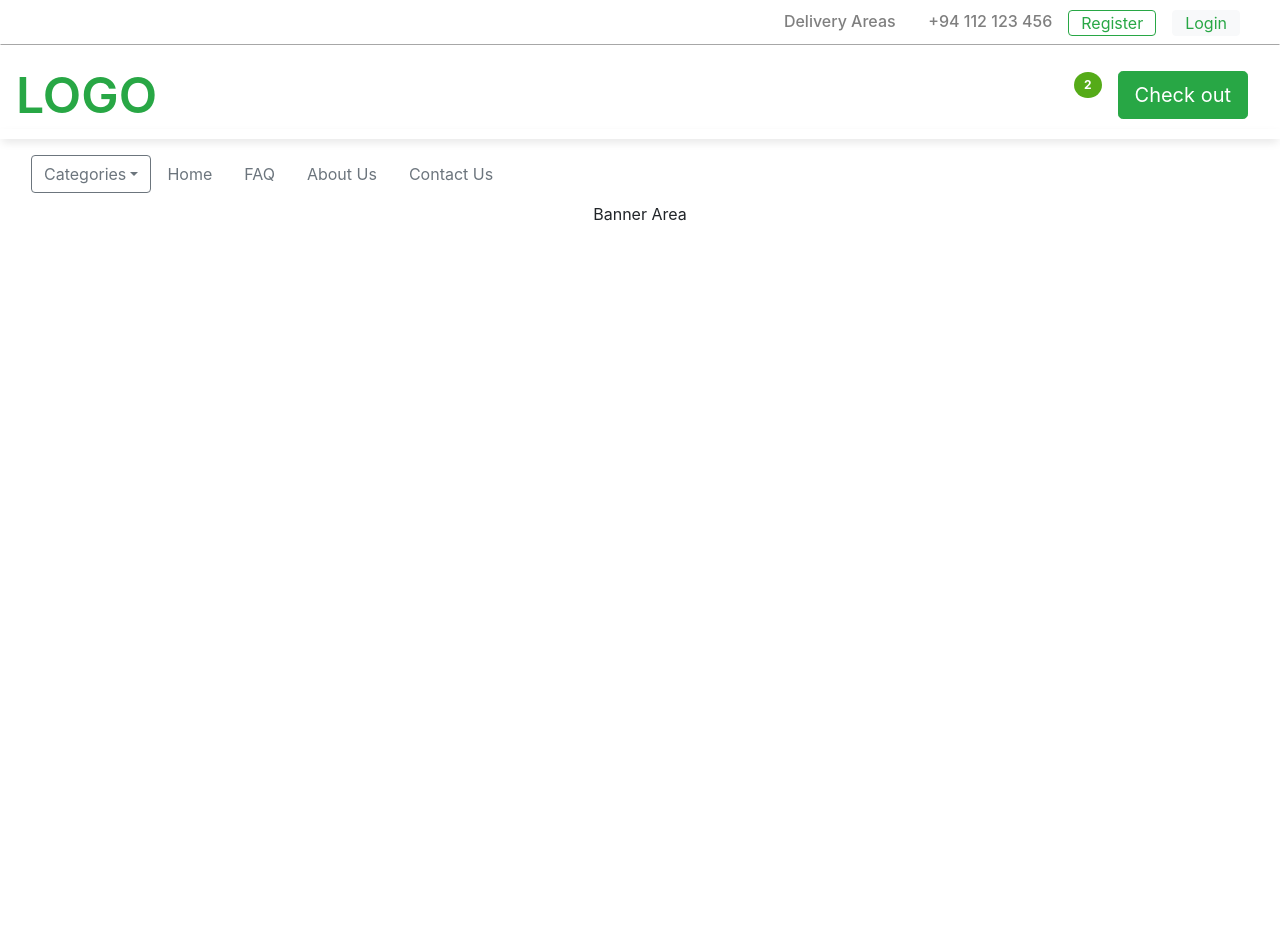
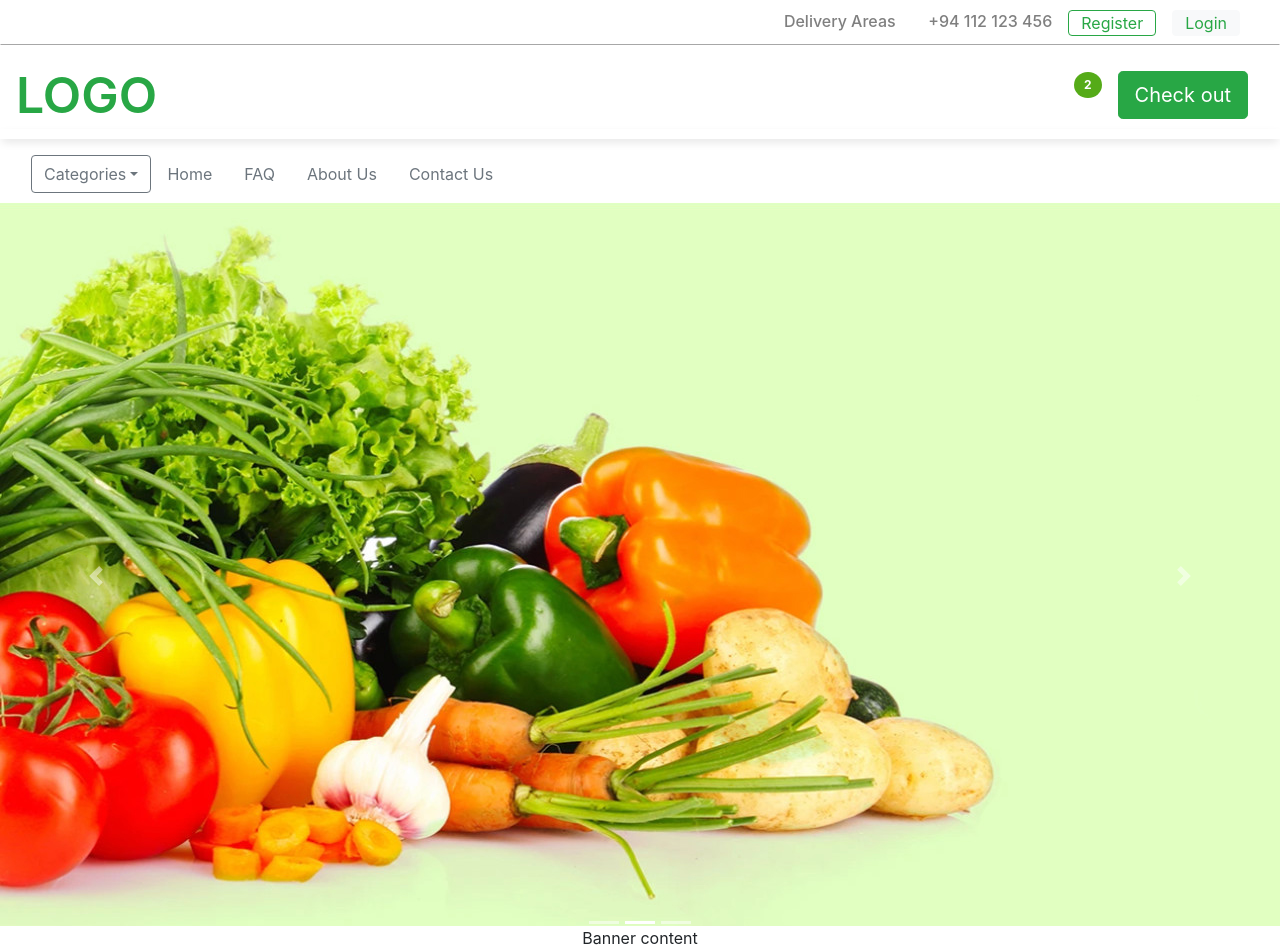
Before and after one commit to JeewanthaLahiru/online-grocery-app-with-react, a React (Create React App) app in the folder shopping-cart/: page / in a window 1280 px wide. Before the commit the page ends 800 px from the top, so only its background shows below. Built offline with nearby package versions, Linux system fonts and the light colour scheme; a web font is replaced by a local one.

Commit message:
created banner image component

```diff
--- a/shopping-cart/src/components/homePage/bannerArea/BannerArea.tsx
+++ b/shopping-cart/src/components/homePage/bannerArea/BannerArea.tsx
@@ -1,8 +1,27 @@
 import React from 'react';
+import {Carousel, Container} from "react-bootstrap";
+import BannerImage from "./BannerImage";
+import BannerContent from "./BannerContent";
 
 const BannerArea:React.FC = () => {
     return (
-        <div>Banner Area</div>
+        <Container fluid={true} className="banner-area m-0 p-0" >
+            <Carousel>
+                <Carousel.Item interval={4000}>
+                    <BannerImage/>
+                    <BannerContent/>
+                </Carousel.Item>
+                <Carousel.Item interval={4000}>
+                    <BannerImage/>
+                    <BannerContent/>
+                </Carousel.Item>
+                <Carousel.Item interval={4000}>
+                    <BannerImage/>
+                    <BannerContent/>
+                </Carousel.Item>
+            </Carousel>
+
+        </Container>
     )
 }
 
--- a/shopping-cart/src/components/homePage/bannerArea/BannerImage.tsx
+++ b/shopping-cart/src/components/homePage/bannerArea/BannerImage.tsx
@@ -1,8 +1,12 @@
 import React from "react";
+import {Container} from "react-bootstrap";
+import banner_image from "../../../assets/images/banner_images/banner.jpg";
 
 const BannerImage:React.FC = () => {
     return (
-        <div>banner image</div>
+        <Container fluid={true} className="banner-image m-0 p-0" >
+            <img src={banner_image} alt="banner image" />
+        </Container>
     )
 }
 
```
